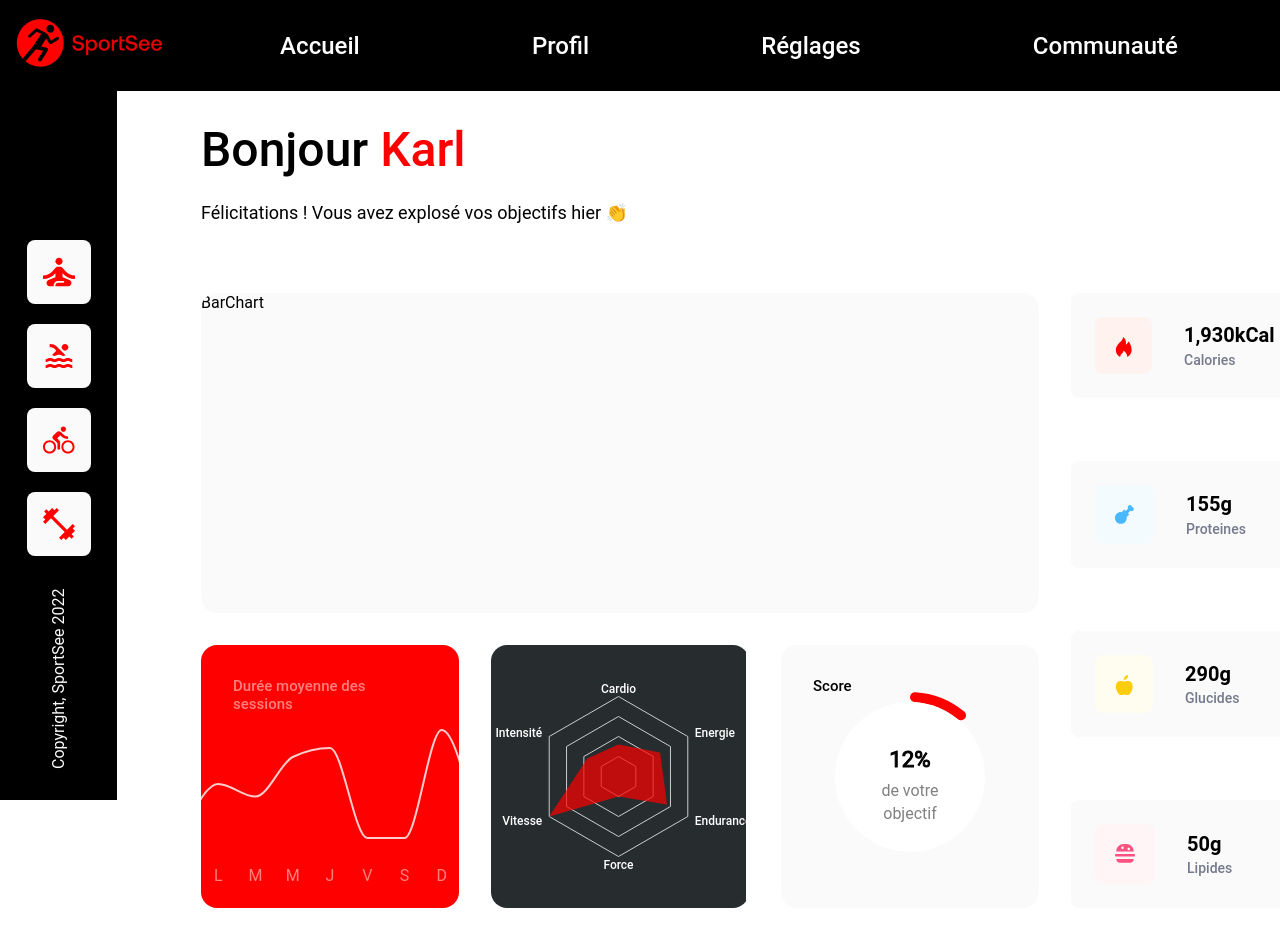
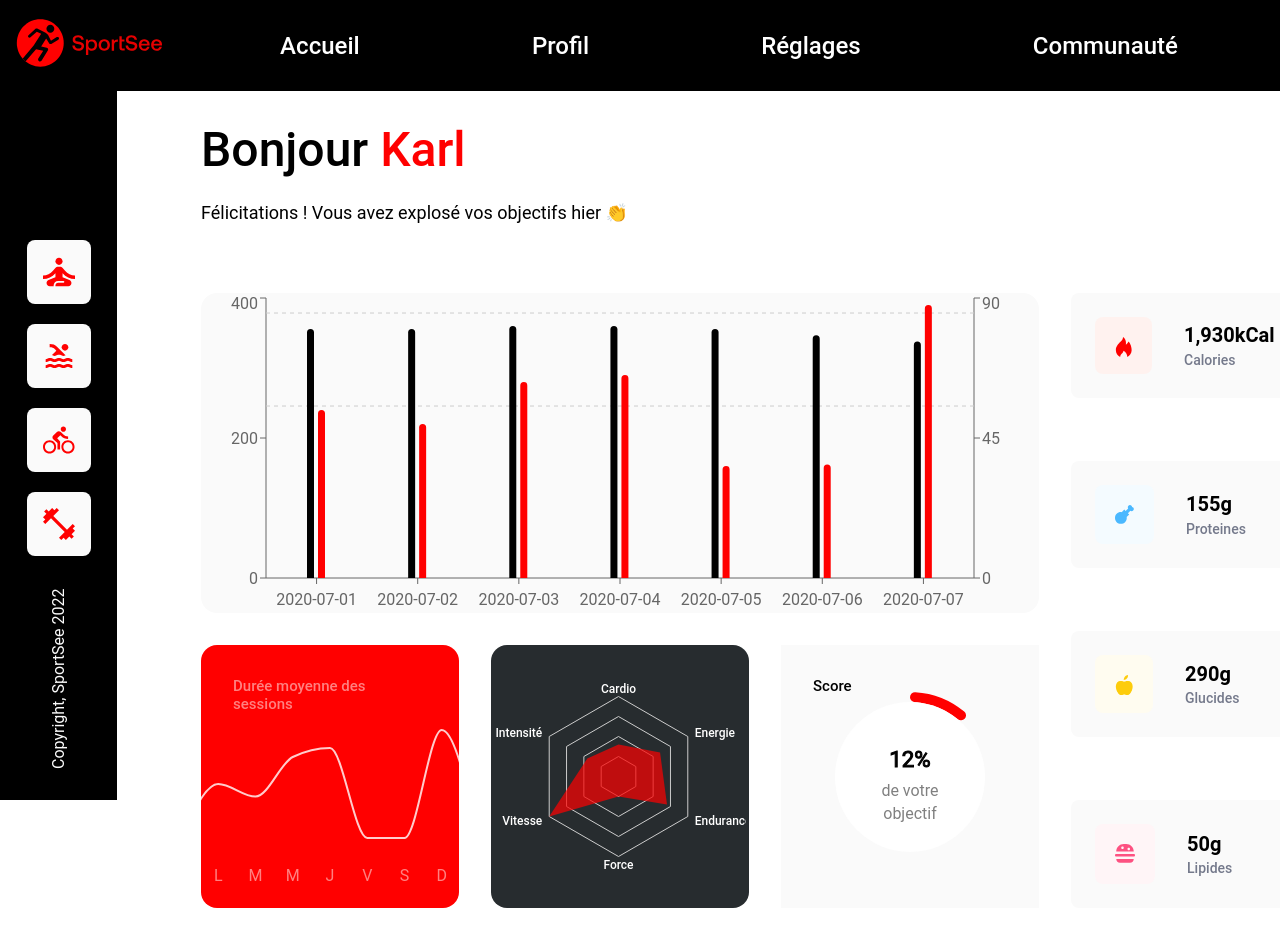
Before and after one commit to ebz8/ElodieBoinZanchi_12_050222-, a React (Create React App) app in the folder my-app/: page /user/1 in a window 1280 px wide. Shown: the top 938 px of the page. Built offline with nearby package versions, Linux system fonts and the light colour scheme.

Commit message:
dailyBarChart bases

```diff
--- a/my-app/src/components/Charts/BarChart/BarChart.js
+++ /dev/null
@@ -1,9 +0,0 @@
-import './BarChart.scss'
-
-export default function BarChart() {
-  return (
-    <div className="barchart">
-      <p>BarChart</p>
-    </div>
-  )
-}
--- /dev/null
+++ b/my-app/src/components/Charts/DailyBarChart/DailyBarChart.js
@@ -0,0 +1,69 @@
+import './DailyBarChart.scss'
+
+import {
+  Bar,
+  BarChart,
+  CartesianGrid,
+  ResponsiveContainer,
+  Tooltip,
+  XAxis,
+  YAxis
+} from 'recharts'
+
+export default function DailyBarChart({ userDailyActivity }) {
+  ///////////// formating data ////////////////
+  const dailyActivity = userDailyActivity.data.sessions
+  console.log(dailyActivity)
+
+  return (
+    <ResponsiveContainer className="dailybarchart" height="100%" width="100%">
+      <BarChart height='320' width='100%' data={dailyActivity}>
+        <XAxis dataKey='day' tickMargin={10} />
+        <YAxis
+          dataKey='kilogram'
+          tickCount='3'
+          orientation='right'
+          yAxisId="kilogram"
+          // tickLine={false}
+          // axisLine={false}
+        />
+        <YAxis
+          dataKey='calories'
+          tickCount='3'
+          yAxisId="calories"
+          // hide={true}
+        />
+
+        <CartesianGrid
+          vertical={false}
+          strokeDasharray="4 4"
+          horizontalPoints={[20, 113]}
+        />
+
+        <Bar
+          dataKey="kilogram"
+          fill='black'
+          yAxisId='kilogram'
+          barSize={7}
+          legendType='circle'
+          radius={[10, 10, 0, 0]}
+        />
+
+        <Bar
+          dataKey="calories"
+          fill='red'
+          yAxisId='calories'
+          barSize={7}
+          legendType='circle'
+          radius={[10, 10, 0, 0]}
+        />
+
+        <Tooltip
+          isAnimationActive={false}
+          cursor={{ opacity: 0.6 }}
+        />
+      </BarChart>
+
+    </ResponsiveContainer>
+  )
+}
--- a/my-app/src/components/Charts/BarChart/BarChart.scss
+++ b/my-app/src/components/Charts/DailyBarChart/DailyBarChart.scss
@@ -1,6 +1,6 @@
 @import '../../../variables.scss';
 
-.barchart {
+.dailybarchart-container {
     width: 100%;
     height: rem(320);
     background-color: $lightSecondaryColor;
--- a/my-app/src/components/Charts/RadarChart/SpiderRadarChart.scss
+++ b/my-app/src/components/Charts/RadarChart/SpiderRadarChart.scss
@@ -1,7 +1,6 @@
 @import '../../../variables.scss';
 
 .radarchart-container {
-    background-color: $darkSecondaryColor;
 
     // remove lines from the middle to labels
     .recharts-polar-grid-angle {
--- a/my-app/src/components/Charts/SessionsLineChart/SessionsLineChart.js
+++ b/my-app/src/components/Charts/SessionsLineChart/SessionsLineChart.js
@@ -10,7 +10,7 @@ import {
   Rectangle
 } from 'recharts'
 
-import { useState } from 'react'
+// import { useState } from 'react'
 
 export default function SessionsLineChart({userAverageSessions}) {
   // formating data
--- a/my-app/src/components/Charts/SessionsLineChart/SessionsLineChart.scss
+++ b/my-app/src/components/Charts/SessionsLineChart/SessionsLineChart.scss
@@ -9,6 +9,5 @@
         padding: .4rem;
         color: $secondaryColor;
         background-color: $neutralColor;
-        border: none;
     }
 }
--- a/my-app/src/components/Dashboard/Dashboard.js
+++ b/my-app/src/components/Dashboard/Dashboard.js
@@ -2,7 +2,7 @@ import "./Dashboard.scss"
 
 // components
 import UserHeader from "../UserHeader/UserHeader"
-import BarChart from "../Charts/BarChart/BarChart"
+import DailyBarChart from "../Charts/DailyBarChart/DailyBarChart"
 import SessionsLineChart from "../Charts/SessionsLineChart/SessionsLineChart"
 import SpiderRadarChart from "../Charts/RadarChart/SpiderRadarChart"
 import RadialBarChart from "../Charts/RadialBarChart/RadialBarChart"
@@ -15,7 +15,7 @@ export default function Dashboard(props) {
   const todayScore = user.todayScore * 100
   const userKeyData = user.keyData
   const userInfos = props.currentUser.userInfos
-  const userActivity = props.userActivity
+  const userDailyActivity = props.userActivity
   const userAverageSessions = props.userAverageSessions
   const userPerformance = props.userPerformance
 
@@ -25,8 +25,8 @@ export default function Dashboard(props) {
       {/* remplacer par composant Charts  */}
       <section className="user-stats-container">
         <ul className="stats">
-          <li className="stats-item barchart-container">
-            <BarChart userActivity={userActivity}/>
+          <li className="stats-item dailybarchart-container">
+            <DailyBarChart userDailyActivity={userDailyActivity}/>
           </li>
           <li className="stats-item sessionslinechart-container">
             <h3>Durée moyenne des <br />sessions</h3>
--- a/my-app/src/components/Dashboard/Dashboard.scss
+++ b/my-app/src/components/Dashboard/Dashboard.scss
@@ -22,7 +22,6 @@
             .stats-item {
                 position: relative;
                 display: block;
-                overflow: hidden;
                 border-radius: 1rem;
 
                 &:nth-child(1) {
@@ -45,6 +44,10 @@
                     opacity: .5;
                 }
             }
+
+            .spiderradarchart-container {
+                background-color: $darkSecondaryColor;
+            }
         }
 
         .cards {
```
